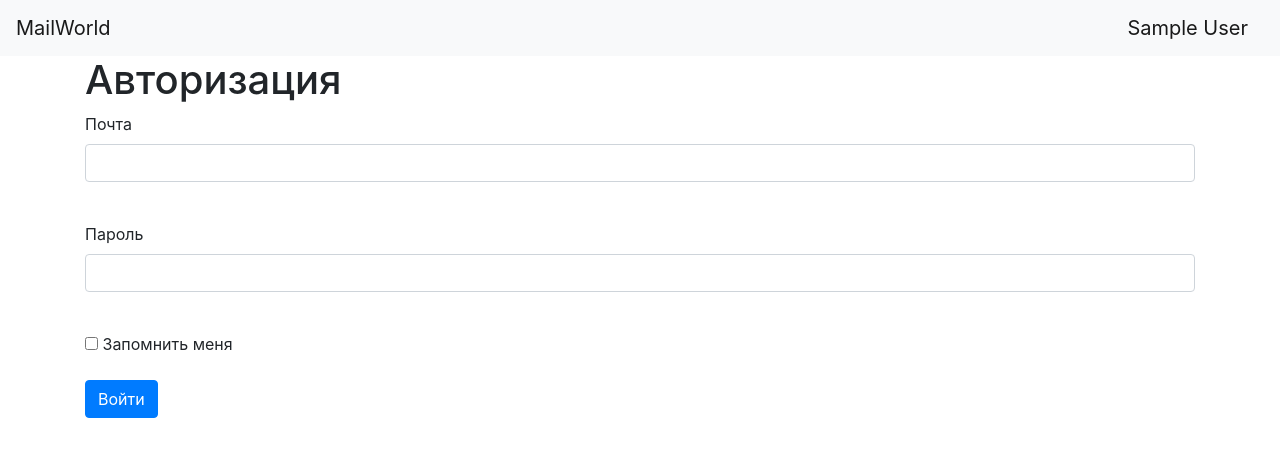
After one commit to 0Darl0/Site, a Flask app: page /login in a window 1280 px wide. The commit adds this page. Shown: the top 457 px of the page. Run offline with Flask 3, Linux system fonts and the light colour scheme; a user stored in the database is signed in; tables that the repository leaves empty hold one stand-in row (values such as "Sample post"); some libraries are stand-ins or nearby versions.

Commit message:
Можно заходить и выходить

```diff
--- a/data/users.py
+++ b/data/users.py
@@ -1,11 +1,12 @@
 import datetime
 import sqlalchemy
+from flask_login import UserMixin
 from .db_session import SqlAlchemyBase
 from sqlalchemy import orm
 from werkzeug.security import generate_password_hash, check_password_hash
 
 
-class User(SqlAlchemyBase):
+class User(SqlAlchemyBase, UserMixin):
     __tablename__ = 'users'
     id = sqlalchemy.Column(sqlalchemy.Integer,
                            primary_key=True, autoincrement=True)
--- a/forms/user.py
+++ b/forms/user.py
@@ -1,5 +1,5 @@
 from flask_wtf import FlaskForm
-from wtforms import PasswordField, StringField, TextAreaField, SubmitField, EmailField
+from wtforms import PasswordField, StringField, TextAreaField, SubmitField, EmailField,BooleanField
 from wtforms.validators import DataRequired
 
 
@@ -10,3 +10,10 @@ class RegisterForm(FlaskForm):
     name = StringField('Имя пользователя', validators=[DataRequired()])
     surname = StringField('Фамилия пользователя', validators=[DataRequired()])
     submit = SubmitField('Войти')
+
+
+class LoginForm(FlaskForm):
+    email = EmailField('Почта', validators=[DataRequired()])
+    password = PasswordField('Пароль', validators=[DataRequired()])
+    remember_me = BooleanField('Запомнить меня')
+    submit = SubmitField('Войти')
--- a/main.py
+++ b/main.py
@@ -1,9 +1,14 @@
 from flask import Flask, render_template, redirect
-from forms.user import RegisterForm
+from flask_login import LoginManager, login_user, login_required, logout_user
+from forms.user import RegisterForm, LoginForm
 from data import db_session
 from data.users import User
 
+
 app = Flask(__name__)
+login_manager = LoginManager()
+login_manager.init_app(app)
+
 with open('api_key.txt', mode='r') as f_in:
     app.config['SECRET_KEY'] = f_in.read()
 
@@ -41,5 +46,30 @@ def index():
     return render_template('index.html', title='Почта')
 
 
+@login_manager.user_loader
+def load_user(user_id):
+    db_sess = db_session.create_session()
+    return db_sess.query(User).get(user_id)
+
+@app.route('/login', methods=['GET', 'POST'])
+def login():
+    form = LoginForm()
+    if form.validate_on_submit():
+        db_sess = db_session.create_session()
+        user = db_sess.query(User).filter(User.email == form.email.data).first()
+        if user and user.check_password(form.password.data):
+            login_user(user, remember=form.remember_me.data)
+            return redirect("/")
+        return render_template('login.html',
+                               message="Неправильный логин или пароль",
+                               form=form)
+    return render_template('login.html', title='Авторизация', form=form)
+
+@app.route('/logout')
+@login_required
+def logout():
+    logout_user()
+    return redirect("/")
+
 if __name__ == '__main__':
     main()
--- a/templates/base.html
+++ b/templates/base.html
@@ -15,10 +15,14 @@
     <nav class="navbar navbar-light bg-light">
         <a class="navbar-brand" href="http://127.0.0.1:5000/">MailWorld</a>
         <div style="display: flex; justify-content: flex-end;">
-            <button class="example pinterest left-button" onclick="window.location='http://127.0.0.1:5000/register'">
-                Регистрация
-            </button>
-            <button class="example pinterest" onclick="window.location='http://127.0.0.1:5000/login'"> Войти </button>
+            {% if current_user.is_authenticated %}
+                 <a class="navbar-brand" href="/logout">{{ current_user.name }}</a>
+            {% else %}
+                <button class="example pinterest left-button" onclick="window.location='http://127.0.0.1:5000/register'">
+                    Регистрация
+                </button>
+                <button class="example pinterest" onclick="window.location='http://127.0.0.1:5000/login'"> Войти</button>
+            {% endif %}
         </div>
     </nav>
 </header>
--- a/templates/index.html
+++ b/templates/index.html
@@ -1,14 +1,17 @@
 {% extends "base.html" %}
 
 {% block content %}
+{% if current_user.is_authenticated %}
+    #
+{% else %}
     <h3> Добро пожаловать <br> на сайт Mailworld!</h3>
     <img src="static/img/Family.png" align="right" width="250" height="250" />
     Здесь вы найдете все необходимое <br> для удобной и
     безопасной коммуникации <br> с вашими друзьями,семьей и коллегами.
-
     <br>
     <br>
     <h5> Защищённость </h5>
     Наш сервис предлагает надежную защиту вашей переписки <br> и легкий доступ
     к вашим сообщениям в любое время и из любой точки мира.
+{% endif %}
 {% endblock %}
--- /dev/null
+++ b/templates/login.html
@@ -0,0 +1,29 @@
+{% extends "base.html" %}
+
+{% block content %}
+    <h1>Авторизация</h1>
+    <form action="" method="post">
+        {{ form.hidden_tag() }}
+        <p>
+            {{ form.email.label }}<br>
+            {{ form.email(class="form-control", type="email") }}<br>
+            {% for error in form.email.errors %}
+                <div class="alert alert-danger" role="alert">
+                    {{ error }}
+                </div>
+            {% endfor %}
+        </p>
+        <p>
+            {{ form.password.label }}<br>
+            {{ form.password(class="form-control", type="password") }}<br>
+            {% for error in form.password.errors %}
+                <div class="alert alert-danger" role="alert">
+                    {{ error }}
+                </div>
+            {% endfor %}
+        </p>
+        <p>{{ form.remember_me() }} {{ form.remember_me.label }}</p>
+        <p>{{ form.submit(type="submit", class="btn btn-primary") }}</p>
+        <div>{{ message }}</div>
+    </form>
+{% endblock %}
```
Also changed, not shown: db/blogs.db. Lines whose indentation alone changed are shown as unchanged.
